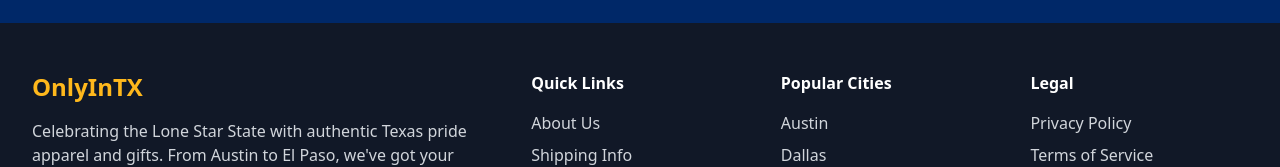
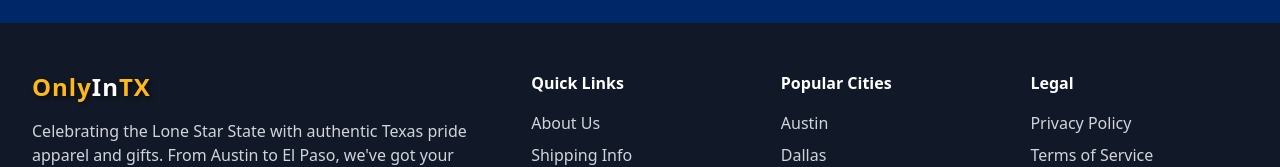
Before and after one commit to onlyintx2024/onlyintx-store, a Next.js app: page / in a window 1280 px wide. Shown: the part 1977-2144 px from the top of the page. Built offline with nearby package versions, Linux system fonts and the light colour scheme.

Commit message:
Match footer with logo

```diff
--- a/components/Layout.js
+++ b/components/Layout.js
@@ -99,7 +99,11 @@ export default function Layout({ children }) {
         <div className="mx-auto max-w-7xl px-4 py-12 sm:px-6 lg:px-8">
           <div className="grid grid-cols-1 md:grid-cols-5 gap-8">
             <div className="col-span-1 md:col-span-2">
-              <h3 className="text-2xl font-bold text-texas-gold mb-4">OnlyInTX</h3>
+              <h3 className="text-2xl font-bold mb-4 logo-style-1">
+                <span className="text-texas-gold">Only</span>
+                <span className="text-white">In</span>
+                <span className="text-texas-gold">TX</span>
+              </h3>
               <p className="text-gray-300 mb-4">
                 Celebrating the Lone Star State with authentic Texas pride apparel and gifts.
                 From Austin to El Paso, we've got your Texas city covered.
```
